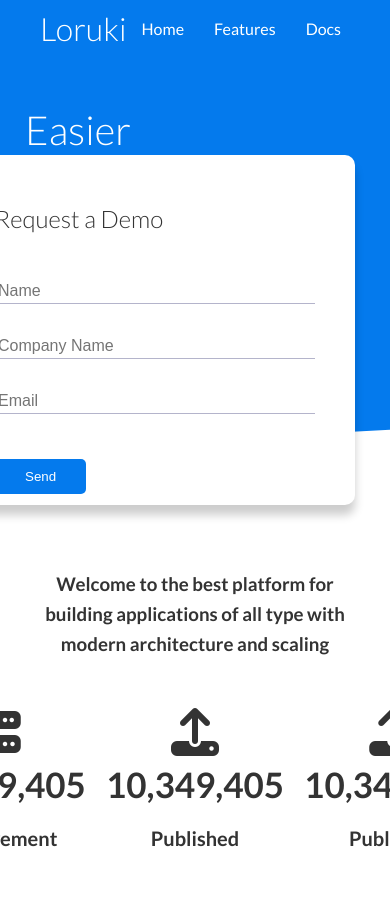
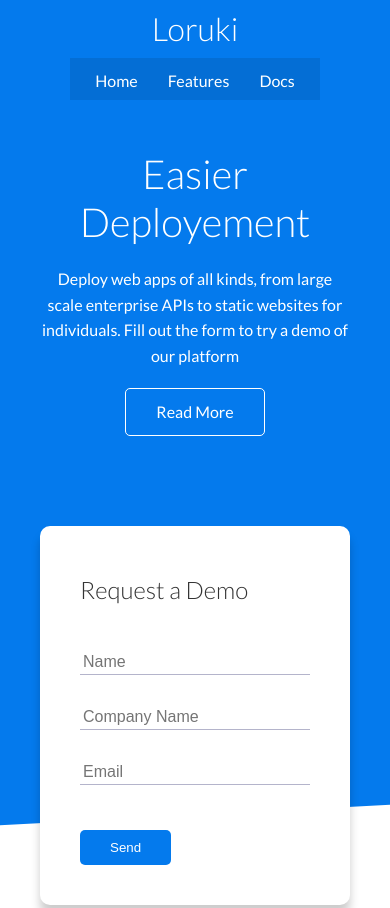
Before and after one commit to Ohiomatabn/Loruki.com, a plain HTML site: page index.html in a window 390 px wide. Shown: the top 908 px of the page. Drawn offline with Linux system fonts and the light colour scheme.

Commit message:
Add a responsiveness to the page

```diff
--- a/css/style.css
+++ b/css/style.css
@@ -89,8 +89,6 @@ img{
 .showcase-form{
     position: relative;
     top: 60px;
-    height: 350px;
-    width: 400px;
     padding: 40px;
     z-index: 100;
     justify-self: flex-end;
@@ -168,7 +166,7 @@ img{
 .languages .card{
     text-align: center;
     margin: 18px 10px 40px;
-    width: 10%;
+    width: 100px;
     transition: transform 0.2s ease-in-out;
 }
 
@@ -182,3 +180,58 @@ img{
 }
 
 /*Footer*/
+.footer .social a{
+    margin: 0 10px;
+}
+
+/*Tablets and under*/
+@media (max-width:768px){
+    .grid, .showcase .grid .stats,
+    .cli .grid,
+    .cloud .grid{
+        grid-template-columns: 100%;
+        grid-template-columns: 1fr;
+        grid-template-rows: 1fr;
+    }
+
+    .showcase .grid{
+        grid-template-columns: 100%;
+    }
+
+    .showcase{
+        height: auto;
+    }
+
+    .showcase-text{
+        text-align: center;
+        margin-top: 40px;
+    }
+
+    .showcase-form{
+        justify-self: center;
+        margin: auto;
+    }
+
+    .cli .grid>*:first-child{
+        grid-column: 1;
+        grid-row: 1;
+    }
+}
+
+
+
+/*MObile*/
+@media(max-width:500px){
+    .navbar{
+        height:100px
+    }
+
+    .navbar .flex{
+        flex-direction: column;
+    }
+
+    .navbar ul{
+        padding: 10px;
+        background-color: rgba(0, 0, 0, 0.1);
+    }
+}
```
Also changed, not shown: index.html (+21 -7 lines).
